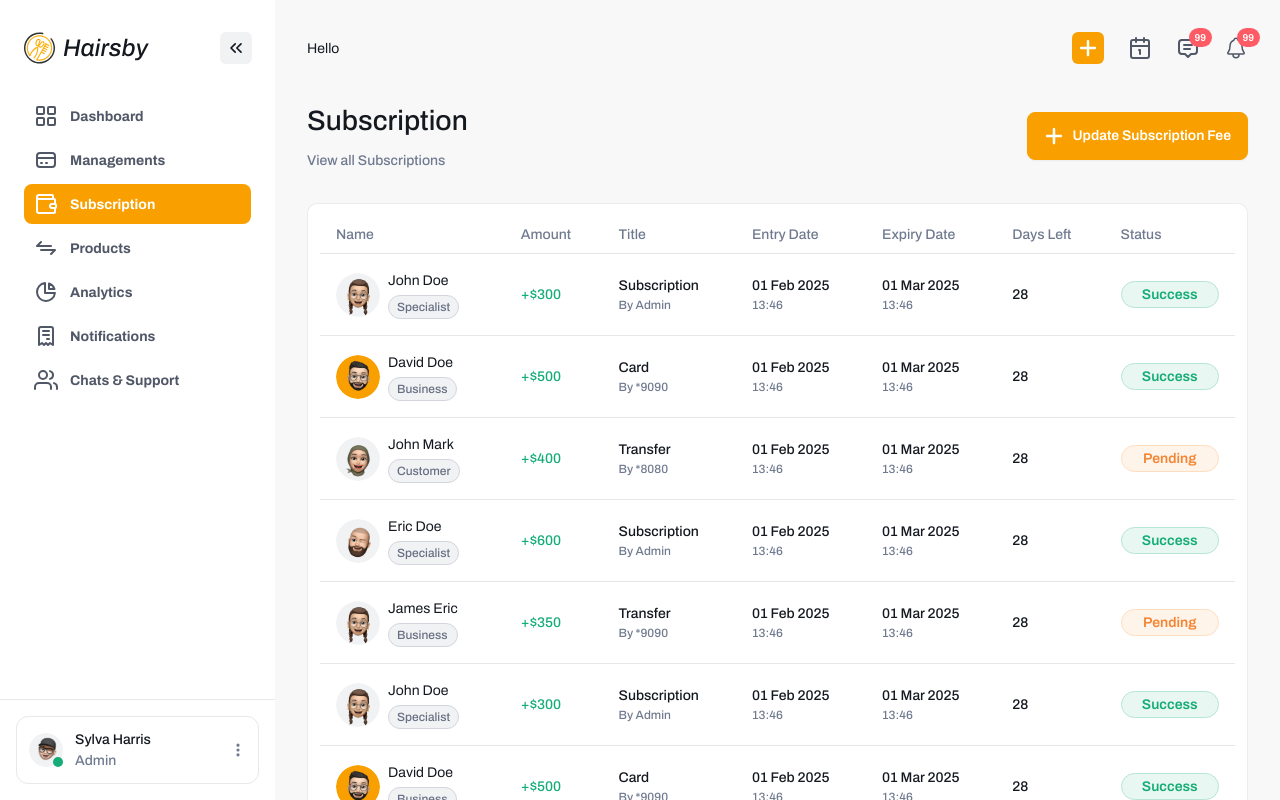
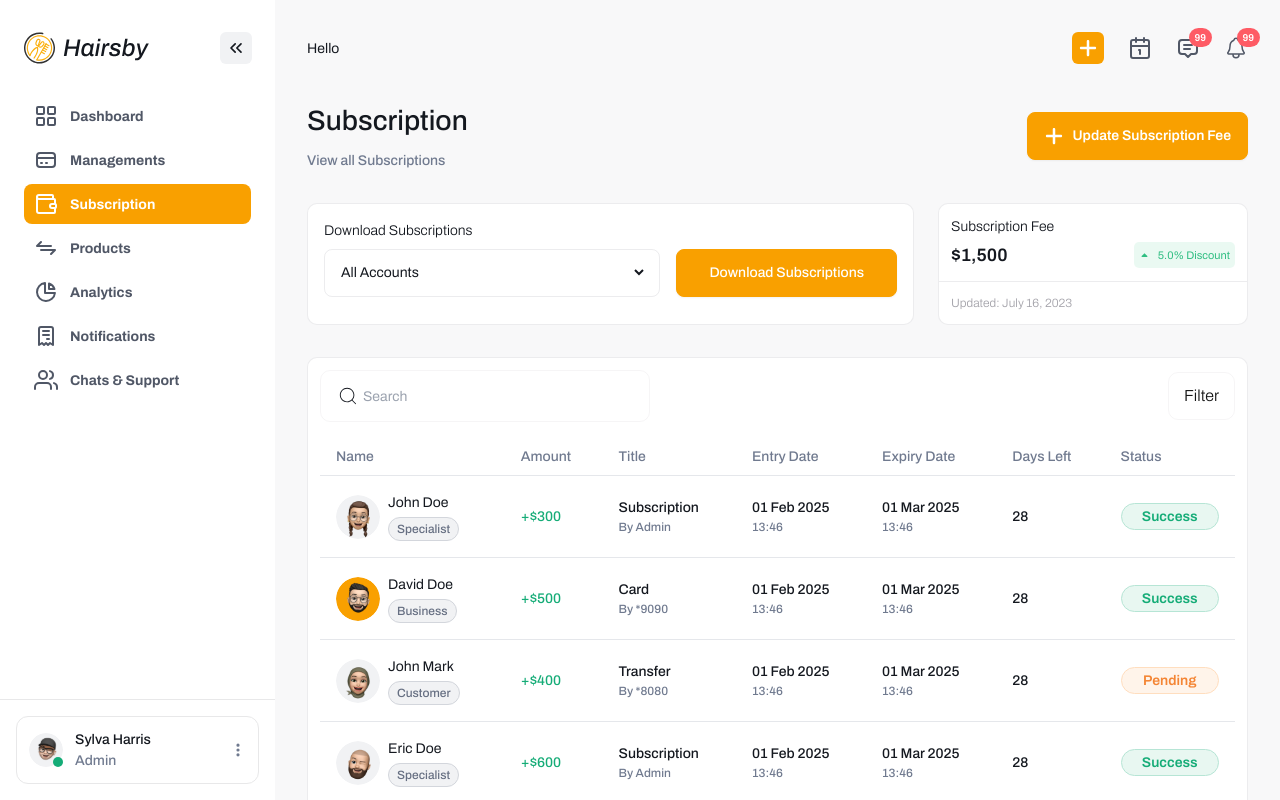
Before and after one commit to Big-Pabby/xmar, a Next.js app: page /admin/subscription in a window 1280 px wide. Shown: the top 800 px of the page. Built offline with nearby package versions, Linux system fonts and the light colour scheme.

Commit message:
finished up with subscription page

```diff
--- a/src/app/admin/subscription/page.tsx
+++ b/src/app/admin/subscription/page.tsx
@@ -5,6 +5,8 @@ import { useState } from "react";
 import Pagination from "@/components/Pagination";
 import { FaPlus } from "react-icons/fa6";
 import Table from "@/components/Table";
+import { TiArrowSortedUp } from "react-icons/ti";
+import { CiSearch } from "react-icons/ci";
 
 const mockData = Array.from({ length: 50 }, (_, i) => ({
   id: i + 1,
@@ -643,8 +645,56 @@ const subscription = () => {
           <FaPlus className="text-[20px] text-white" /> Update Subscription Fee
         </button>
       </div>
+      <div className="flex gap-6 mt-8">
+        <div className="flex-1 border-[1px] border-[#A2A1A833] bg-white rounded-[10px] p-4">
+          <p className="font-light mb-2">Download Subscriptions</p>
+          <div className="flex items-stretch gap-4">
+            <div className="flex-1 border-[1px] border-[#A2A1A833] rounded-[8px] p-3">
+              <select
+                className="border-none w-full bg-transparent m-0 p-0 outline-none"
+                name=""
+                id=""
+              >
+                <option value="All Account">All Accounts</option>
+              </select>
+            </div>
+            <button className="font-medium  btn btn-primary h-full text-white rounded-[8px] py-4 px-8">
+              Download Subscriptions
+            </button>
+          </div>
+        </div>
+        <div className="w-[310px] border-[1px] border-[#A2A1A833] bg-white rounded-[10px]">
+          <div className="border-b-[1px] border-[#A2A1A833] p-3">
+            <p className="font-light mb-1">Subscription Fee</p>
+            <div className="flex items-center justify-between">
+              <h4 className="font-semibold text-lg">$1,500</h4>
+              <div className="flex items-center gap-2 bg-[#30BE821A] rounded-[5px] p-[5px] text-[11px] text-[#30BE82]">
+                <TiArrowSortedUp /> 5.0% Discount
+              </div>
+            </div>
+          </div>
+          <div className="p-3">
+            <p className="text-[12px] font-light text-[#A2A1A8]">
+              Updated: July 16, 2023
+            </p>
+          </div>
+        </div>
+      </div>
       <div className="mt-8">
         <div className="bg-white rounded-[10px] border-[1px] border-[#A2A1A833] p-3">
+          <div className="flex justify-between items-center mb-4">
+            <div className="py-[13px] w-[330px] px-[16px] rounded-[10px] border-[1px] border-[#A2A1A81A] flex items-center gap-1">
+              <CiSearch className="text-[24px]" />
+              <input
+                type="text"
+                className="w-full border-none m-0 p-0 outline-none bg-transparent"
+                placeholder="Search"
+              />
+            </div>
+            <div className="  p-[15px] btn btn-outline flex items-center gap-2 font-light text-[16px] rounded-[10px] border-[1px] border-[#A2A1A81A]">
+              Filter
+            </div>
+          </div>
           <Table columns={columns} rows={currentItems} />
           <div className="mt-4 flex w-full justify-between items-center">
             <div className="flex items-center gap-4">
```
